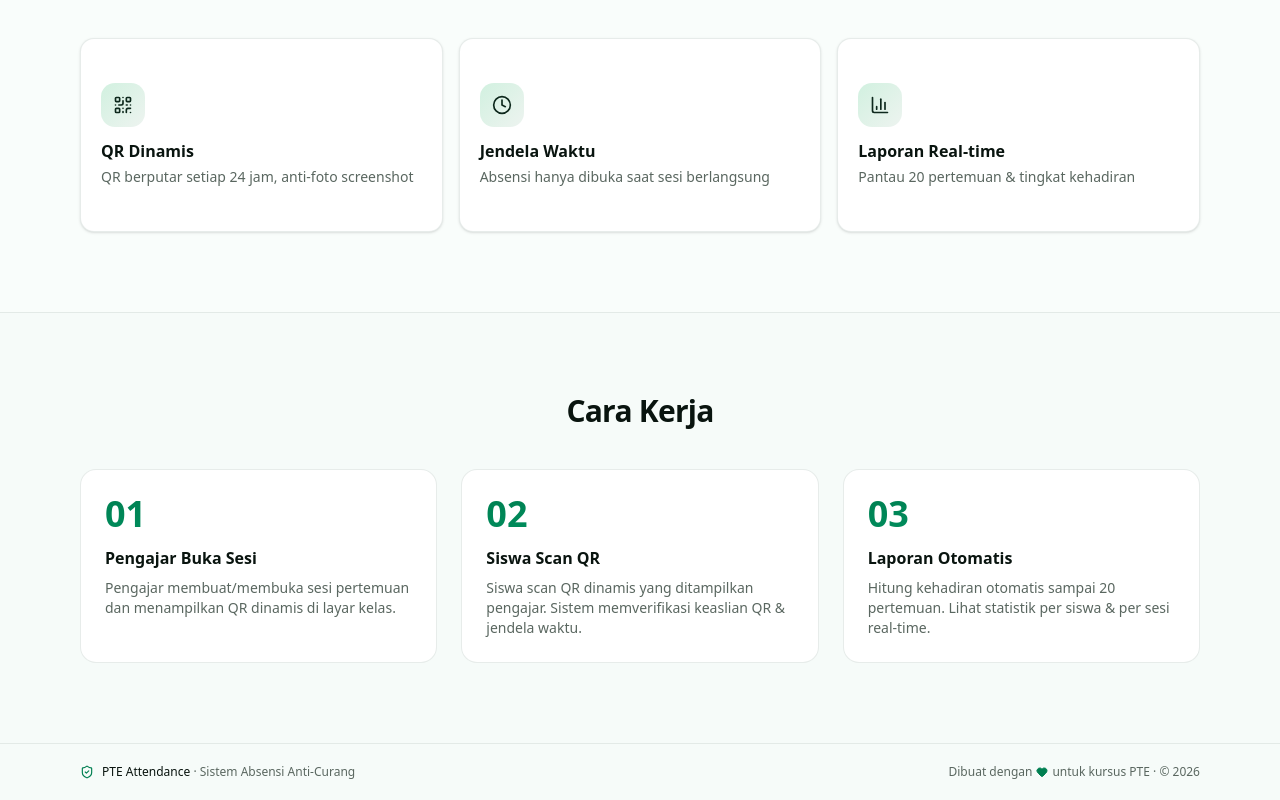
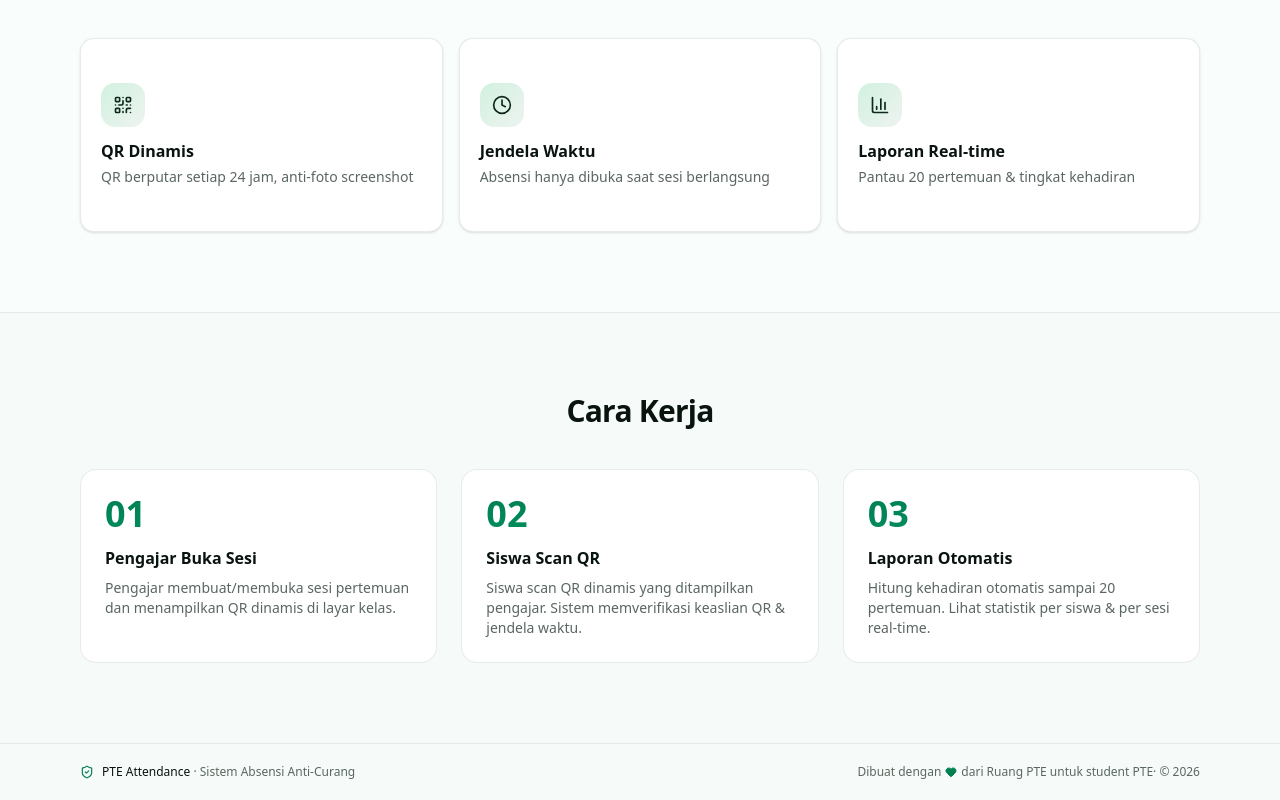
Before and after one commit to Muhammad-Fiqi/project-absen-v2, a Next.js app: page / in a window 1280 px wide. Shown: the part 754-1554 px from the top of the page. Built offline with nearby package versions, Linux system fonts and the light colour scheme; no server answers.

Commit message:
update footer text to clarify student reference

```diff
--- a/src/components/pte/footer.tsx
+++ b/src/components/pte/footer.tsx
@@ -16,7 +16,7 @@ export function Footer() {
           <div className="flex items-center gap-1 text-xs text-muted-foreground">
             <span>Dibuat dengan</span>
             <Heart className="h-3 w-3 fill-primary text-primary" />
-            <span>untuk kursus PTE · © {new Date().getFullYear()}</span>
+            <span>dari Ruang PTE untuk student PTE· © {new Date().getFullYear()}</span>
           </div>
         </div>
       </div>
```
